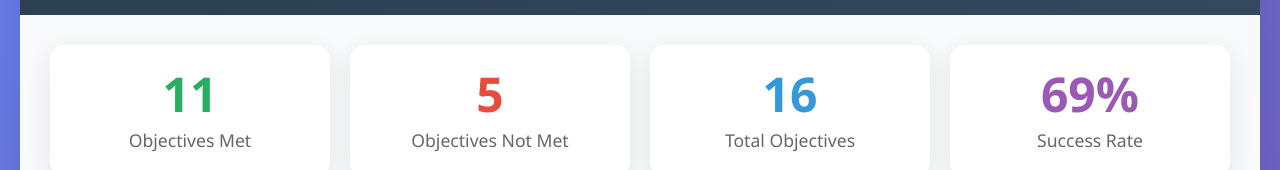
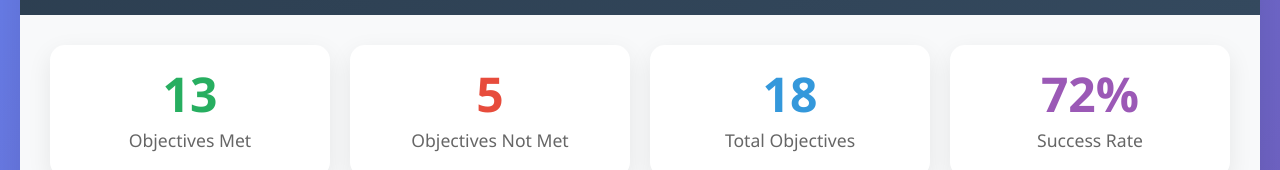
Before and after one commit to petrockc/QMS-dashboard, a plain HTML site: page index.html in a window 1280 px wide. Shown: the part 157-327 px from the top of the page. Drawn offline with Linux system fonts and the light colour scheme.

Commit message:
Update index.html

```diff
--- a/index.html
+++ b/index.html
@@ -212,7 +212,7 @@
 
         <div class="summary-cards">
             <div class="summary-card">
-                <div class="number met">11</div>
+                <div class="number met">13</div>
                 <div class="label">Objectives Met</div>
             </div>
             <div class="summary-card">
@@ -220,11 +220,11 @@
                 <div class="label">Objectives Not Met</div>
             </div>
             <div class="summary-card">
-                <div class="number total">16</div>
+                <div class="number total">18</div>
                 <div class="label">Total Objectives</div>
             </div>
             <div class="summary-card">
-                <div class="number percentage">69%</div>
+                <div class="number percentage">72%</div>
                 <div class="label">Success Rate</div>
             </div>
         </div>
```
